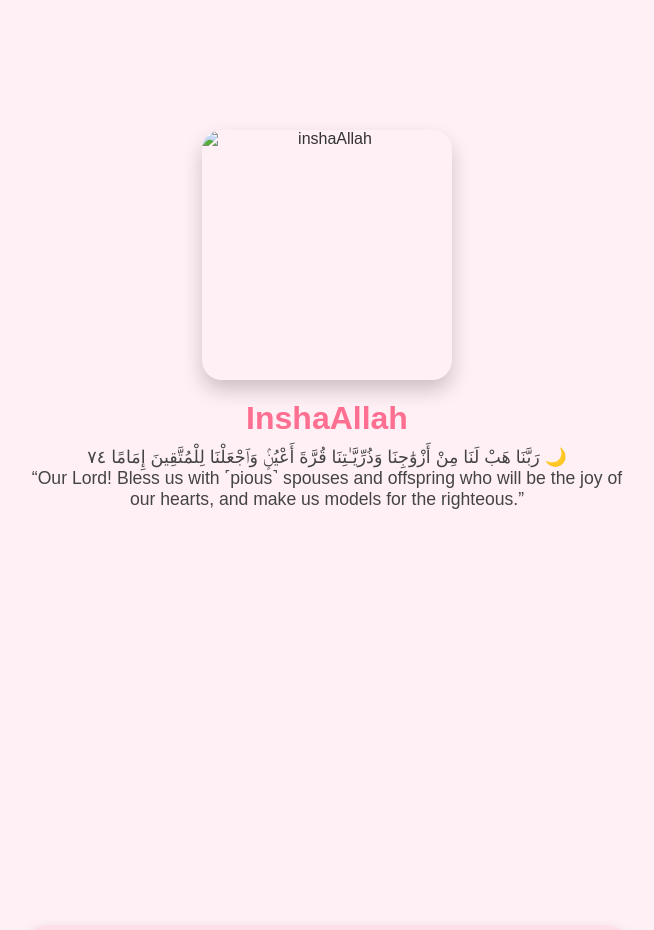
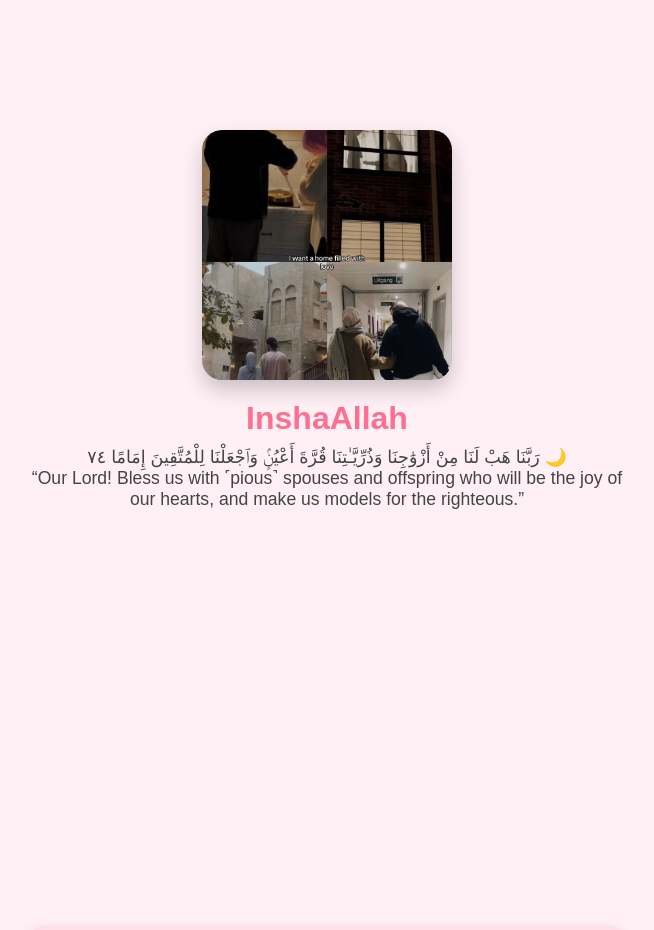
Before and after one commit to ayunaactuallycodes/dunno, a plain HTML site: page index.html in a window 1280 px wide. Shown: the part 4080-5010 px from the top of the page, without its empty margins (313-967 px from the left). Drawn offline with Linux system fonts and the light colour scheme; files whose address does not match are found by name.

Commit message:
Update index.html

```diff
--- a/index.html
+++ b/index.html
@@ -164,7 +164,7 @@
 </div>
 
 <div class="section">
-  <img src="imgs/Insha Allah.jpg" alt="inshaAllah">
+  <img src="https://github.com/ayunaactuallycodes/dunno/blob/dunno/Insha%20Allah.jpg" alt="inshaAllah">
   <h2>InshaAllah</h2>
   <p>رَبَّنَا هَبْ لَنَا مِنْ أَزْوَٰجِنَا وَذُرِّيَّـٰتِنَا قُرَّةَ أَعْيُنٍۢ وَٱجْعَلْنَا لِلْمُتَّقِينَ إِمَامًا ٧٤ 🌙 <br>
     “Our Lord! Bless us with ˹pious˺ spouses and offspring who will be the joy of our hearts, and make us models for the righteous.”
```
